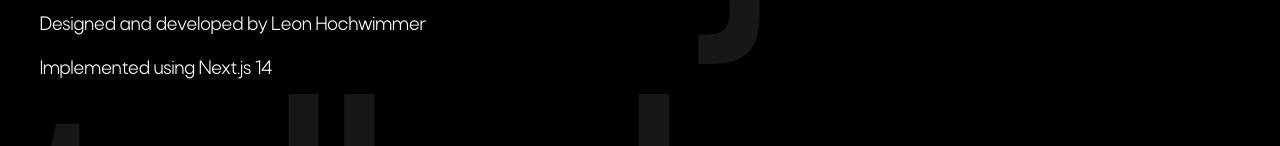
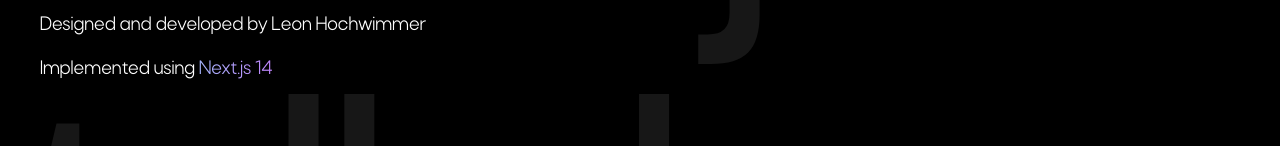
Before and after one commit to leonden/dev-portfolio, a Next.js app: page / in a window 1280 px wide. Shown: the part 3972-4118 px from the top of the page. Built offline with nearby package versions, Linux system fonts and the light colour scheme.

Commit message:
Minor adjustment

```diff
--- a/components/footer.tsx
+++ b/components/footer.tsx
@@ -53,7 +53,10 @@ export default function Footer() {
                         {c.footer.copyright + currentYear}
                     </p>
                     <p className="text-xl mt-4">{c.footer.p1}</p>
-                    <p className="text-xl mt-4">{c.footer.p2}</p>
+                    <p className="text-xl mt-4">
+                        {c.footer.p2}{" "}
+                        <Anchor url="https://nextjs.org/">Next.js 14</Anchor>
+                    </p>
                 </div>
             </div>
         </footer>
--- a/content/en.json
+++ b/content/en.json
@@ -5,7 +5,7 @@
     "footer": {
         "copyright": "Copyright © ",
         "p1": "Designed and developed by Leon Hochwimmer",
-        "p2": "Implemented using Next.js 14",
+        "p2": "Implemented using ",
         "slogan": "Don't just tell, show."
     },
     "socials": [
```
